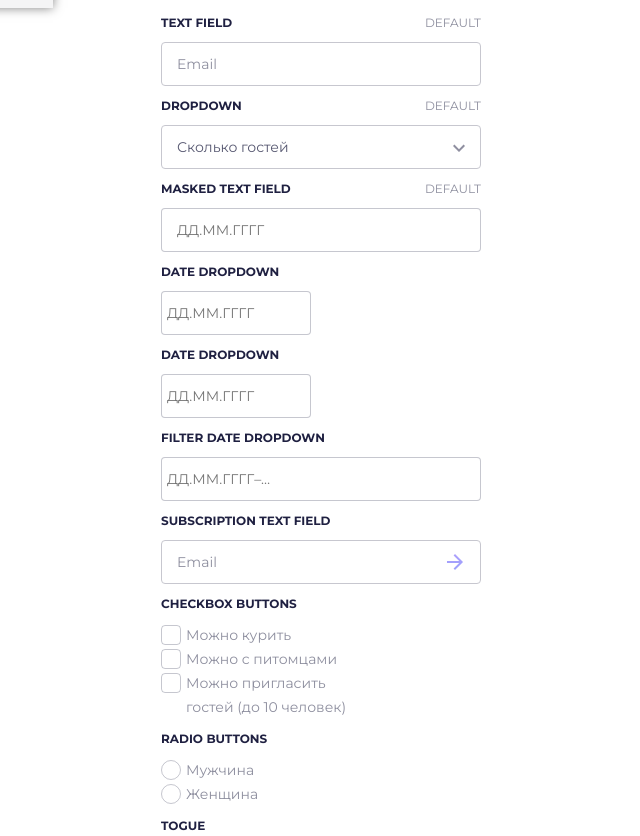
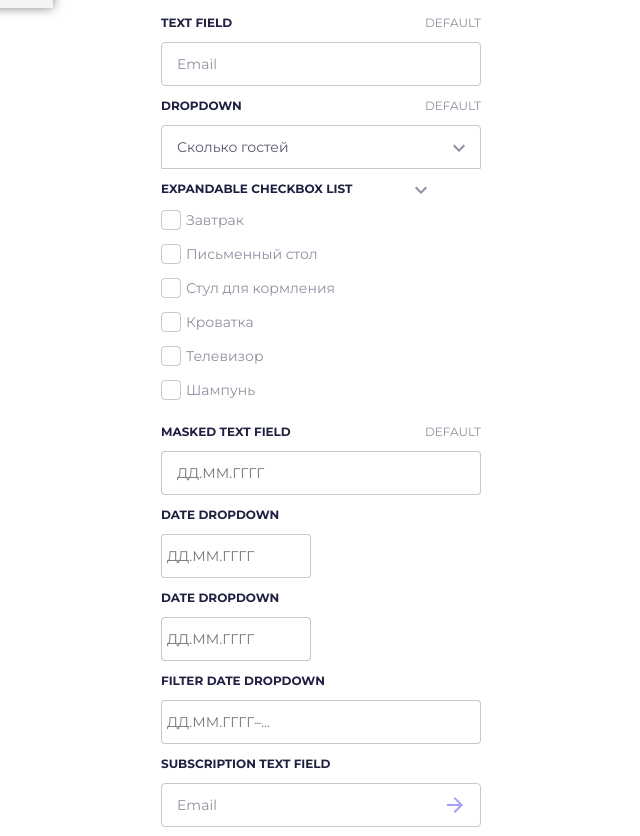
Before and after one commit to Be-Ge/toxin, a plain HTML site: page index.html in a window 1280 px wide. Shown: the part 792-1628 px from the top of the page, without its empty margins (197-837 px from the left). Drawn offline with nearby package versions, Linux system fonts and the light colour scheme.

Commit message:
add checkbox dropdown style

```diff
--- a/css/default.scss
+++ b/css/default.scss
@@ -416,6 +416,25 @@ body {
     }
 }
 
+// expandable checkbox list
+.checkbox__list {
+    &-title {
+        display: flex;
+        justify-content: space-between;
+        align-items: center;
+        width: 266px;
+    }
+    &-select ul {
+        list-style: none;
+        margin: 0;
+        padding: 0;
+        li {
+            margin-bottom: 10px;
+        }
+    }
+
+}
+
 // buttons
 .btn__map-color {
     display: flex;
--- a/index.html
+++ b/index.html
@@ -178,6 +178,54 @@
                                 </li>
                             </ul>
                         </div>
+                </div>
+                <div class="input__box">
+                        <div class="checkbox__list-title"> <h3>expandable checkbox list</h3>
+                            <span><img src="img/expand_more.svg" alt="more"></span>
+                        </div>
+                        <div class="checkbox__list-select">
+                            <ul>
+                                <li>
+                                    <div class="checkbox">
+                                        <input class="checkbox-input" type="checkbox" name="" id="inputCheckbox-brunch">
+                                        <label for="inputCheckbox-brunch" class="checkbox-label">Завтрак</label>
+                                    </div>
+                                </li>
+                                <li>
+                                    <div class="checkbox">
+                                        <input class="checkbox-input" type="checkbox" name="" id="inputCheckbox-table">
+                                        <label for="inputCheckbox-table" class="checkbox-label">Письменный стол</label>
+                                    </div>
+                                </li>
+                                <li>
+                                    <div class="checkbox">
+                                        <input class="checkbox-input" type="checkbox" name="" id="inputCheckbox-chair">
+                                        <label for="inputCheckbox-chair" class="checkbox-label">Стул для кормления</label>
+                                    </div>
+                                </li>
+                                <li>
+                                    <div class="checkbox">
+                                        <input class="checkbox-input" type="checkbox" name="" id="inputCheckbox-crib">
+                                        <label for="inputCheckbox-crib" class="checkbox-label">Кроватка</label>
+                                    </div>
+                                </li>
+                                <li>
+                                    <div class="checkbox">
+                                        <input class="checkbox-input" type="checkbox" name="" id="inputCheckbox-tv">
+                                        <label for="inputCheckbox-tv" class="checkbox-label">Телевизор</label>
+                                    </div>
+                                </li>
+                                <li>
+                                    <div class="checkbox">
+                                        <input class="checkbox-input" type="checkbox" name="" id="inputCheckbox-shampoo">
+                                        <label for="inputCheckbox-shampoo" class="checkbox-label">Шампунь</label>
+                                    </div>
+                                </li>
+                            </ul>
+
+                        </div>
+                    </div>
+
                 </div>
                 <div class="input__box">
                     <div class="input__text">
```
Also changed, not shown: css/default.css, slick/slick-theme.css, slick/slick.css, 3 other files.
